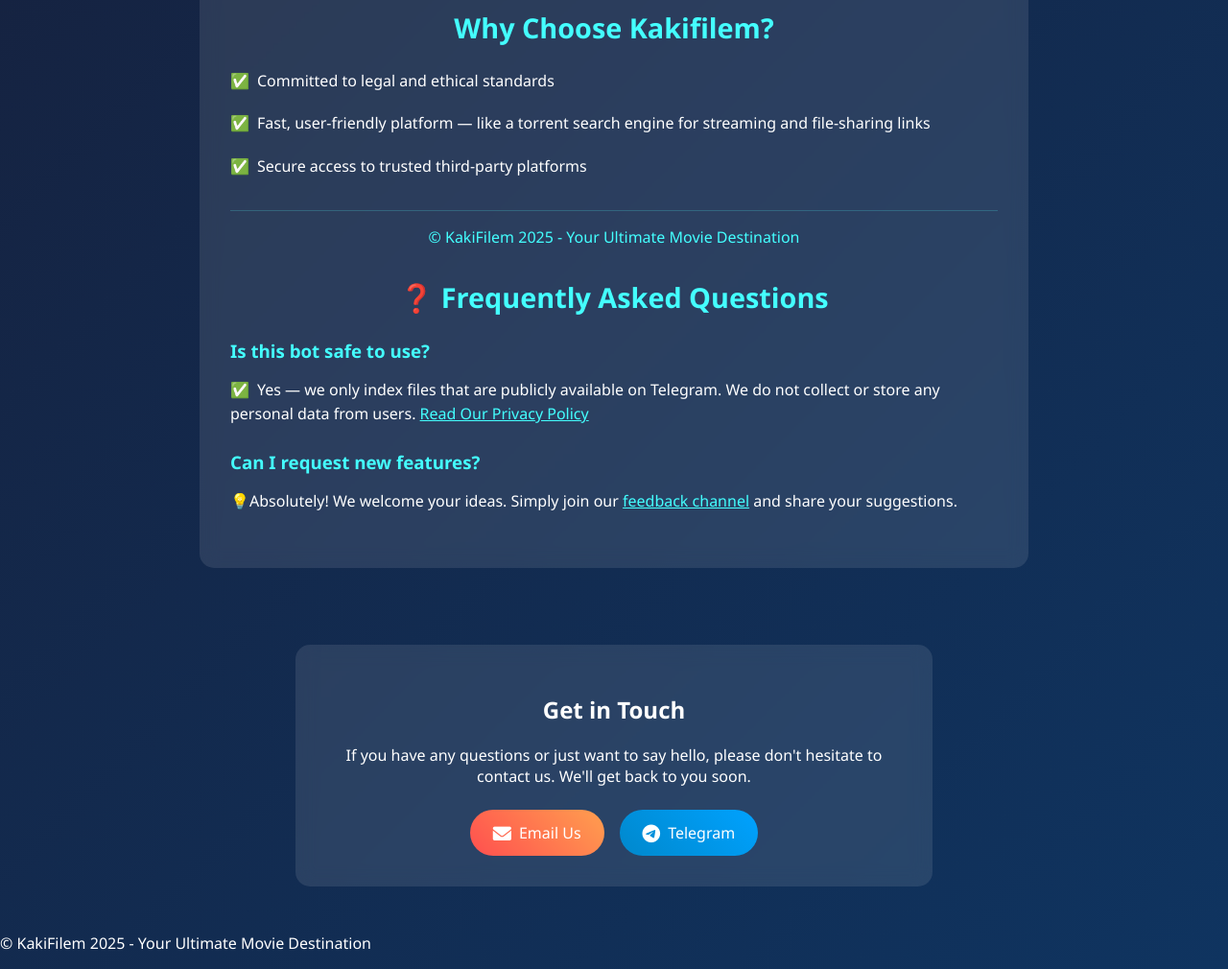
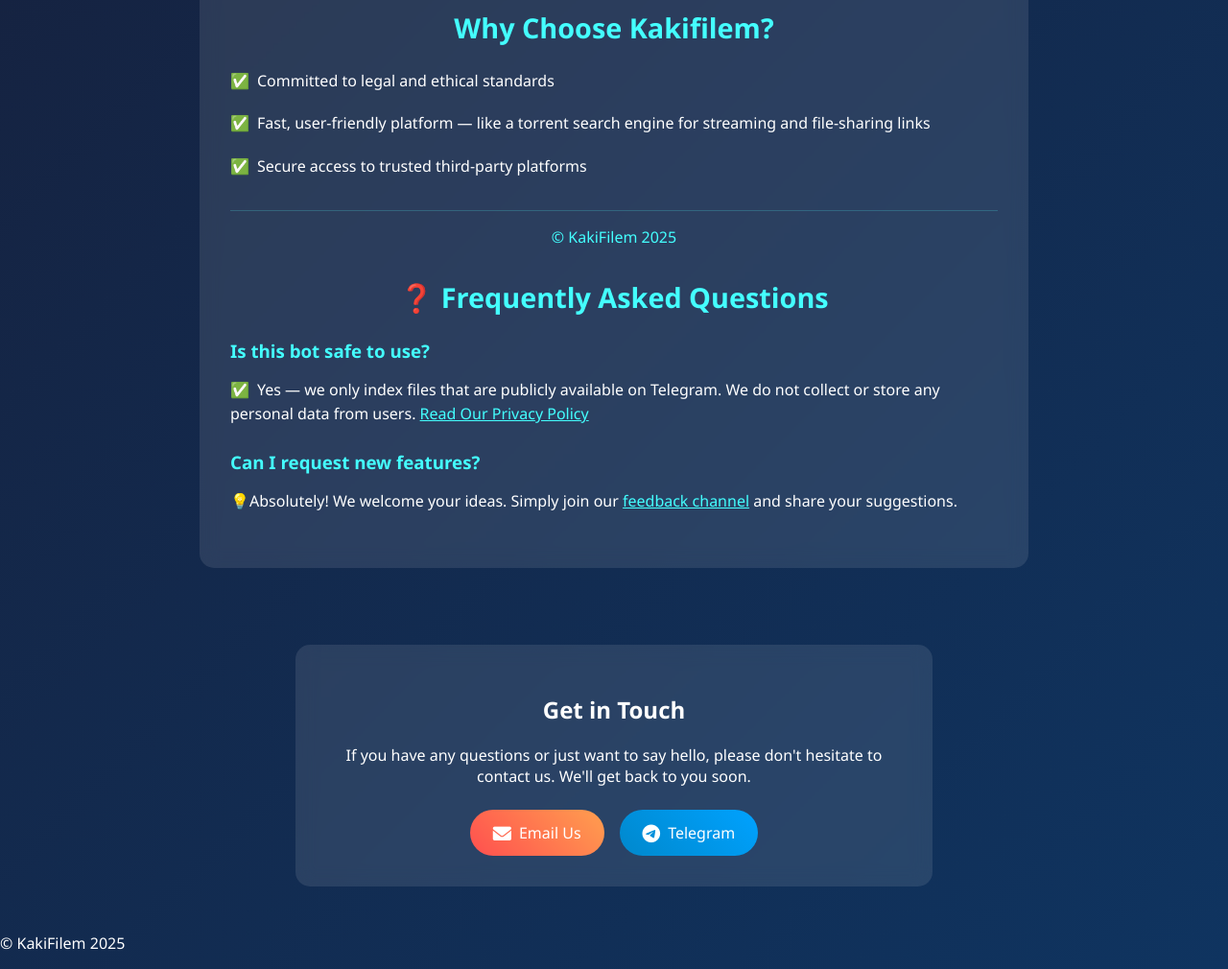
Before and after one commit to BigDaddyAman/DjangoKakifilem, a Django app: template templates/home.html in a window 1280 px wide. Shown: the part 2811-3821 px from the top of the page at 96% size. Run offline with Django 5.2, Linux system fonts and the light colour scheme; the template is opened without the code that fills it, so the values that code supplies are empty.

Commit message:
Add files via upload

```diff
--- a/templates/home.html
+++ b/templates/home.html
@@ -398,9 +398,8 @@
             <p><span class="check-mark">✅</span>Fast, user-friendly platform — like a torrent search engine for streaming and file-sharing links</p>
             <p><span class="check-mark">✅</span>Secure access to trusted third-party platforms</p>
 
-            <!-- Add copyright before FAQ -->
             <div class="copyright-divider">
-                © KakiFilem 2025 - Your Ultimate Movie Destination
+                © KakiFilem 2025
             </div>
 
             <h2>❓ Frequently Asked Questions</h2>
@@ -434,7 +433,7 @@
     </div>
 
     <footer>
-        <p>© KakiFilem 2025 - Your Ultimate Movie Destination</p>
+        <p>© KakiFilem 2025</p>
     </footer>
 
     <!-- Add smooth scroll behavior -->
```
